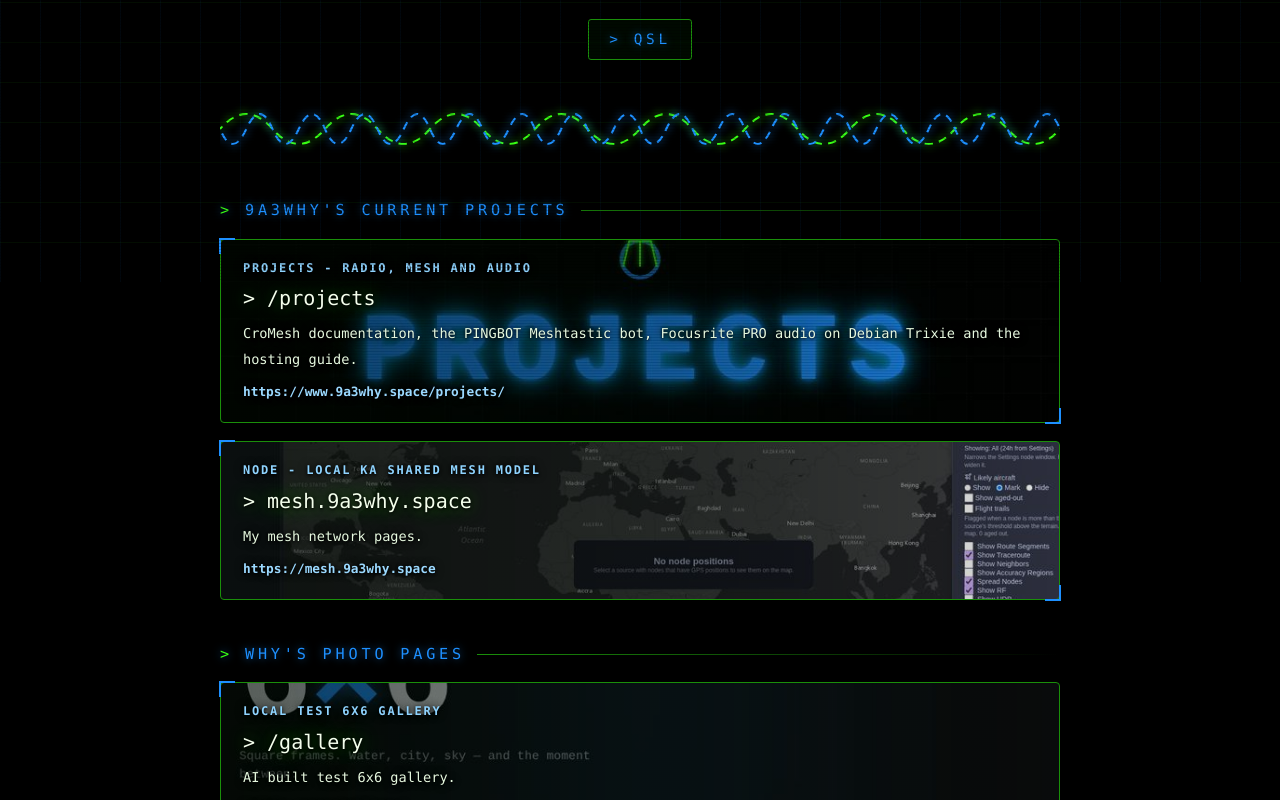
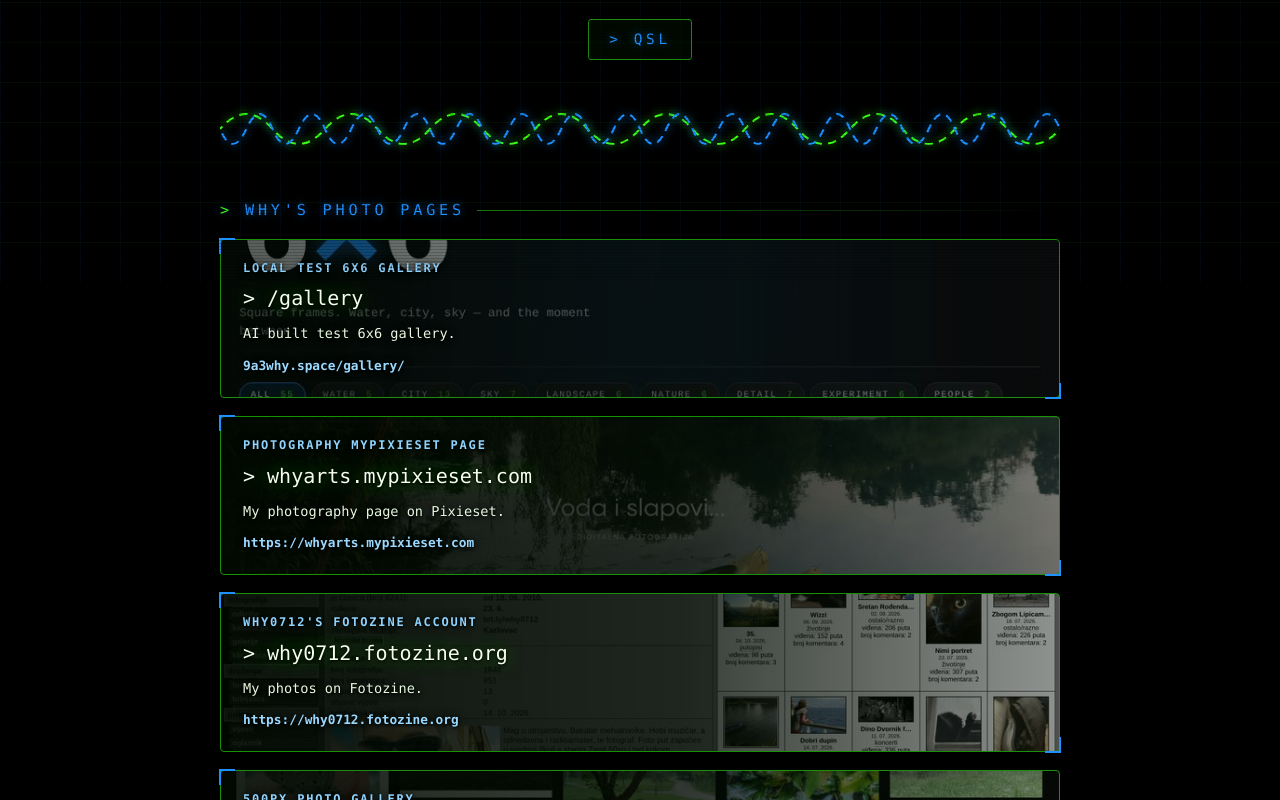
Before and after one commit to why0712/www.9a3why.space, a plain HTML site: page index.html in a window 1280 px wide. Shown: the part 518-1318 px from the top of the page. Drawn offline with Linux system fonts and the light colour scheme.

Commit message:
Landing page: remove current projects group

```diff
--- a/index.html
+++ b/index.html
@@ -242,24 +242,6 @@
     <path class="b" d="M0 30 Q 12 60 25 30 T 50 30 T 75 30 T 100 30 T 125 30 T 150 30 T 175 30 T 200 30 T 225 30 T 250 30 T 275 30 T 300 30 T 325 30 T 350 30 T 375 30 T 400 30 T 425 30 T 450 30 T 475 30 T 500 30 T 525 30 T 550 30 T 575 30 T 600 30 T 625 30 T 650 30 T 675 30 T 700 30 T 725 30 T 750 30 T 775 30 T 800 30"/>
   </svg>
 
-  <section class="group" aria-labelledby="g-current">
-  <h2 class="group-title" id="g-current">9a3why's current projects</h2>
-  <nav class="links" aria-label="Current projects">
-    <a class="card has-bg dark-bg" style="--bg:url(img/cards/projects.jpg)" href="/projects/">
-      <span class="tag">PROJECTS - radio, mesh and audio</span>
-      <span class="name">&gt;&nbsp;/projects</span>
-      <span class="desc">CroMesh documentation, the PINGBOT Meshtastic bot, Focusrite PRO audio on Debian Trixie and the hosting guide.</span>
-      <span class="url">https://www.9a3why.space/projects/</span>
-    </a>
-    <a class="card has-bg dark-bg" style="--bg:url(img/cards/mesh.jpg)" href="https://mesh.9a3why.space" target="_blank" rel="noopener">
-      <span class="tag">NODE - local Ka shared mesh model</span>
-      <span class="name">&gt;&nbsp;mesh.9a3why.space</span>
-      <span class="desc">My mesh network pages.</span>
-      <span class="url">https://mesh.9a3why.space</span>
-    </a>
-  </nav>
-  </section>
-
   <section class="group" aria-labelledby="g-photo">
   <h2 class="group-title" id="g-photo">why's photo pages</h2>
   <nav class="links" aria-label="Photo pages">
```
